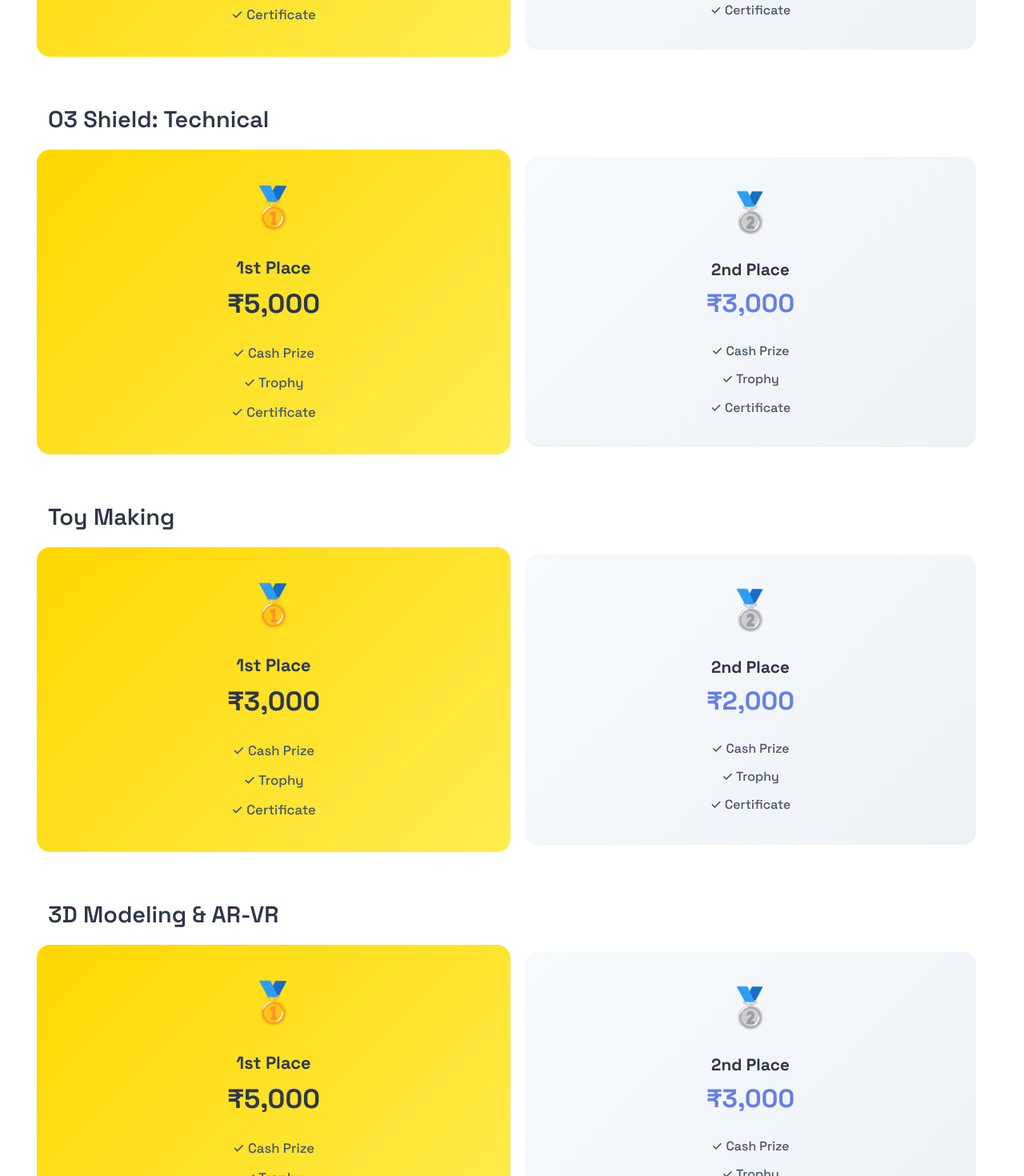
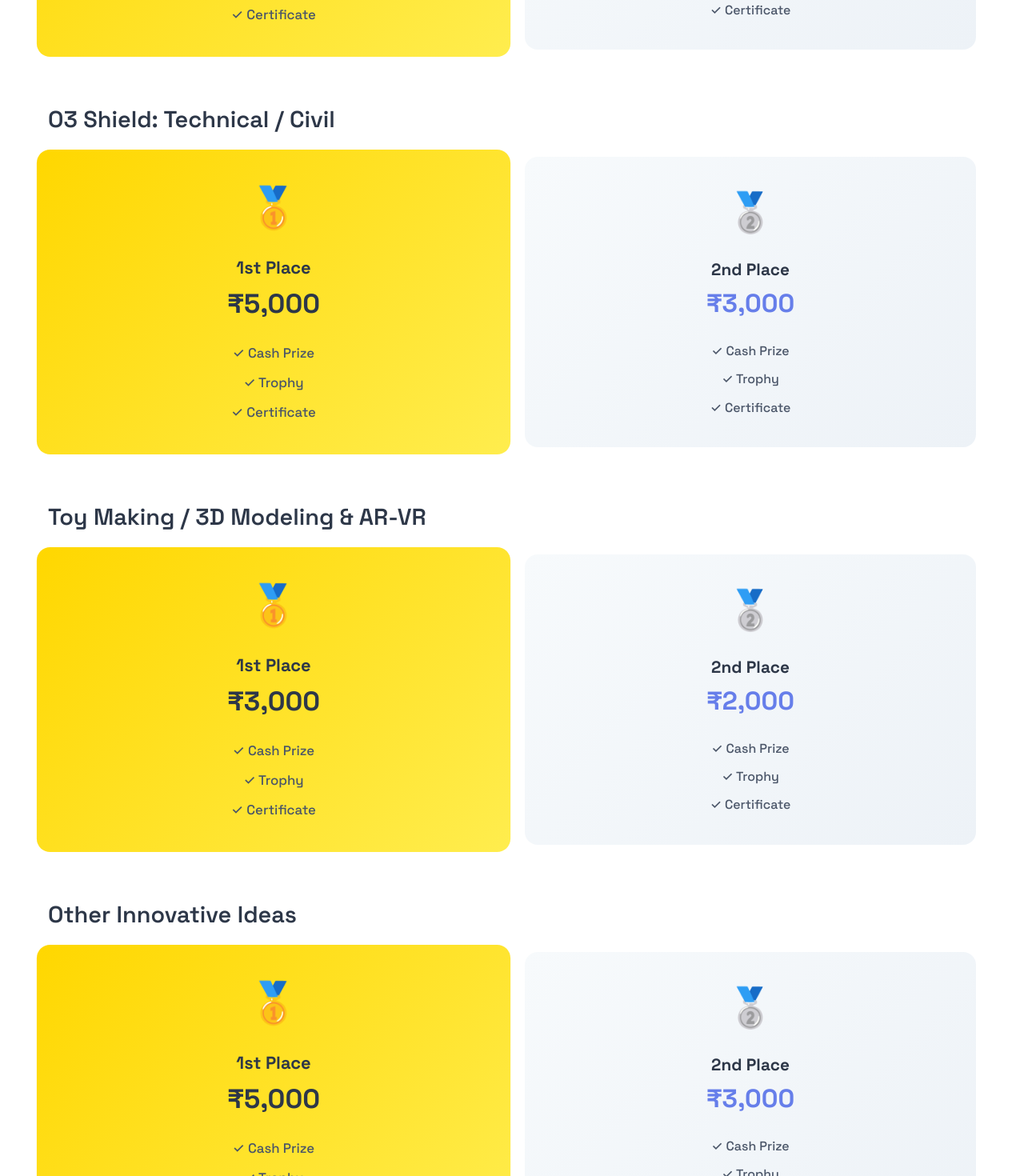
Before and after one commit to Harsh882002/ctyc, a React (Vite) app: page / in a window 1280 px wide. Shown: the part 7820-9290 px from the top of the page at 80% size. Built offline with nearby package versions, Linux system fonts and the light colour scheme.

Commit message:
new changes

```diff
--- a/src/components/Prizes.jsx
+++ b/src/components/Prizes.jsx
@@ -20,7 +20,7 @@ const Prizes = () => {
       ],
     },
     {
-      title: "O3 Shield: Technical",
+      title: "O3 Shield: Technical / Civil",
       prizes: [
         {
           position: "1st Place",
@@ -37,7 +37,7 @@ const Prizes = () => {
       ],
     },
     {
-      title: "Toy Making",
+      title: "Toy Making / 3D Modeling & AR-VR",
       prizes: [
         {
           position: "1st Place",
@@ -53,41 +53,7 @@ const Prizes = () => {
         },
       ],
     },
-    {
-      title: "3D Modeling & AR-VR",
-      prizes: [
         {
-          position: "1st Place",
-          amount: "₹5,000",
-          icon: "🥇",
-          benefits: ["Cash Prize", "Trophy", "Certificate"],
-        },
-        {
-          position: "2nd Place",
-          amount: "₹3,000",
-          icon: "🥈",
-          benefits: ["Cash Prize", "Trophy", "Certificate"],
-        },
-      ],
-    },
-    {
-      title: "O3 Shield: Civil / Architecture",
-      prizes: [
-        {
-          position: "1st Place",
-          amount: "₹5,000",
-          icon: "🥇",
-          benefits: ["Cash Prize", "Trophy", "Certificate"],
-        },
-        {
-          position: "2nd Place",
-          amount: "₹3,000",
-          icon: "🥈",
-          benefits: ["Cash Prize", "Trophy", "Certificate"],
-        },
-      ],
-    },
-    {
       title: "Other Innovative Ideas",
       prizes: [
         {
```
Also changed, not shown: src/components/Sponsers.jsx (added, +11 -0 lines).
